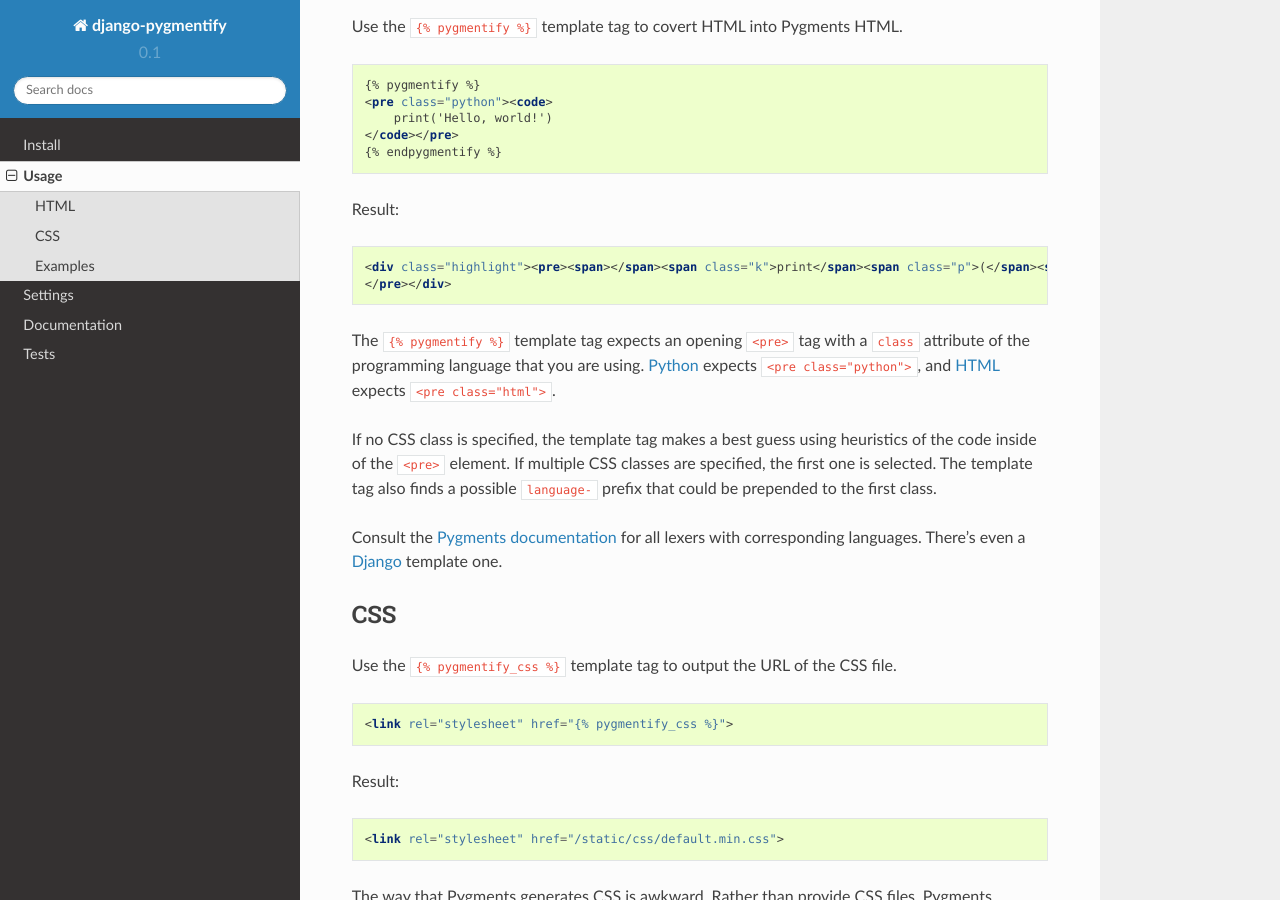
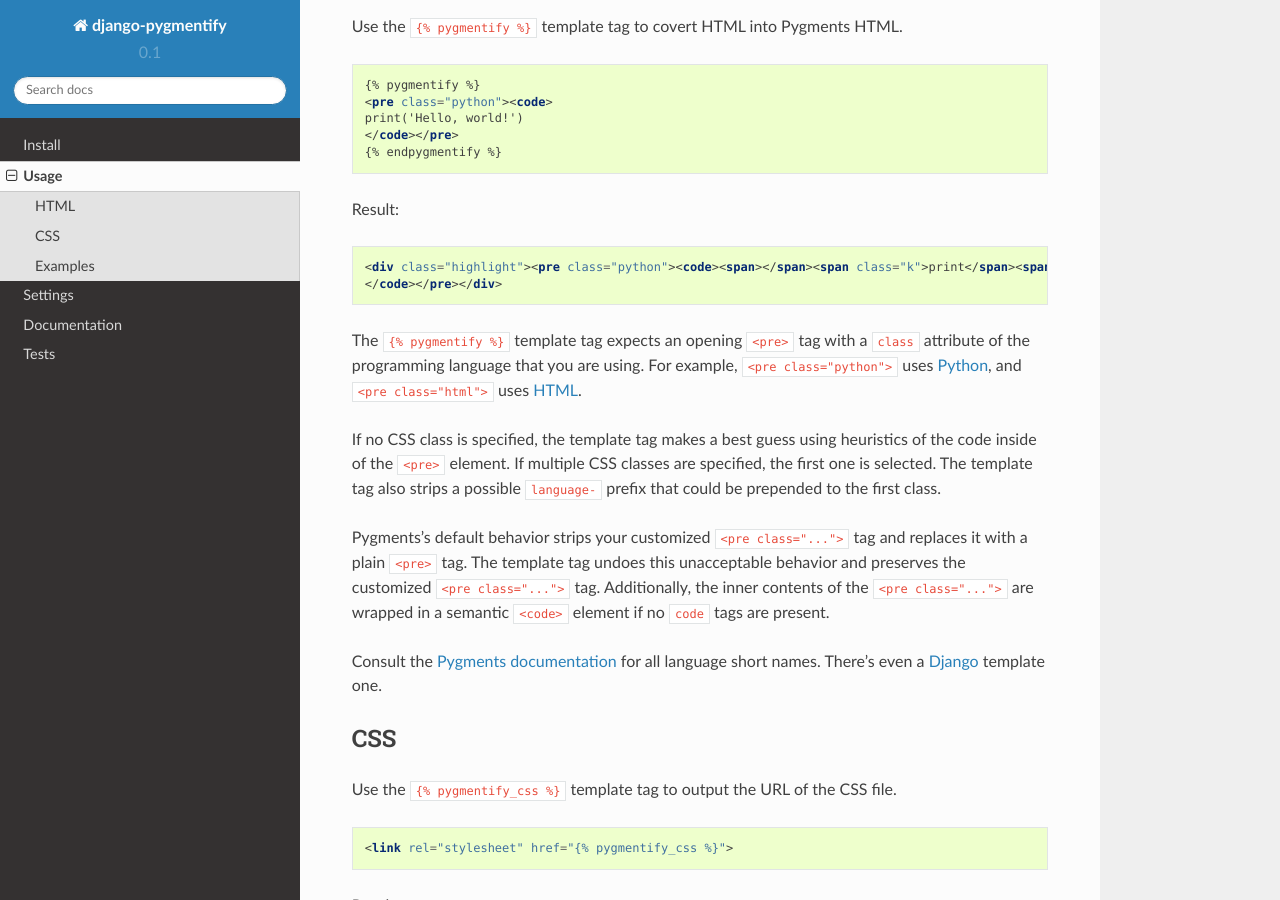
Before and after one commit to richardcornish/django-pygmentify, a Sphinx documentation site: the page built from docs/usage.rst, in a window 1280 px wide and 900 px high, scrolled down 201 px. Built offline with Sphinx 7.4.7 and the Read the Docs theme 2.0.0, drawn with Linux system fonts in a browser that asks for light colours.

Commit message:
Added new pre and code wrap features

```diff
--- a/docs/usage.rst
+++ b/docs/usage.rst
@@ -12,7 +12,7 @@
 
    {% pygmentify %}
    <pre class="python"><code>
-       print('Hello, world!')
+   print('Hello, world!')
    </code></pre>
    {% endpygmentify %}
 
@@ -20,14 +20,16 @@
 
 .. code-block:: html
 
-   <div class="highlight"><pre><span></span><span class="k">print</span><span class="p">(</span><span class="s2">&quot;Hello, world!&quot;</span><span class="p">)</span>
-   </pre></div>
+   <div class="highlight"><pre class="python"><code><span></span><span class="k">print</span><span class="p">(</span><span class="s2">&quot;Hello, world!&quot;</span><span class="p">)</span>
+   </code></pre></div>
 
-The ``{% pygmentify %}`` template tag expects an opening ``<pre>`` tag with a ``class`` attribute of the programming language that you are using. `Python <http://pygments.org/docs/lexers/#pygments.lexers.python.PythonLexer>`_ expects ``<pre class="python">``, and `HTML <http://pygments.org/docs/lexers/#pygments.lexers.html.HtmlLexer>`_ expects ``<pre class="html">``.
+The ``{% pygmentify %}`` template tag expects an opening ``<pre>`` tag with a ``class`` attribute of the programming language that you are using. For example, ``<pre class="python">`` uses `Python <http://pygments.org/docs/lexers/#pygments.lexers.python.PythonLexer>`_, and ``<pre class="html">`` uses `HTML <http://pygments.org/docs/lexers/#pygments.lexers.html.HtmlLexer>`_.
 
-If no CSS class is specified, the template tag makes a best guess using heuristics of the code inside of the ``<pre>`` element. If multiple CSS classes are specified, the first one is selected. The template tag also finds a possible ``language-`` prefix that could be prepended to the first class.
+If no CSS class is specified, the template tag makes a best guess using heuristics of the code inside of the ``<pre>`` element. If multiple CSS classes are specified, the first one is selected. The template tag also strips a possible ``language-`` prefix that could be prepended to the first class.
 
-Consult the `Pygments documentation <http://pygments.org/docs/lexers/>`_ for all lexers with corresponding languages. There's even a `Django <http://pygments.org/docs/lexers/#pygments.lexers.templates.DjangoLexer>`_ template one.
+Pygments's default behavior strips your customized ``<pre class="...">`` tag and replaces it with a plain ``<pre>`` tag. The template tag undoes this unacceptable behavior and preserves the customized ``<pre class="...">`` tag. Additionally, the inner contents of the ``<pre class="...">`` are wrapped in a semantic ``<code>`` element if no ``code`` tags are present.
+
+Consult the `Pygments documentation <http://pygments.org/docs/lexers/>`_ for all language short names. There's even a `Django <http://pygments.org/docs/lexers/#pygments.lexers.templates.DjangoLexer>`_ template one.
 
 CSS
 ===
--- a/setup.py
+++ b/setup.py
@@ -5,7 +5,7 @@
 
 setup(
     name='django-pygmentify',
-    version='0.1',
+    version='0.2',
     description='A Django template filter application to highlight code with Pygments',
     long_description=open(os.path.join(os.path.dirname(__file__), 'README.rst')).read(),
     author='Richard Cornish',
```
Also changed, not shown: README.rst (+10 -3 lines), docs/index.rst (+10 -3 lines), 2 other files.
